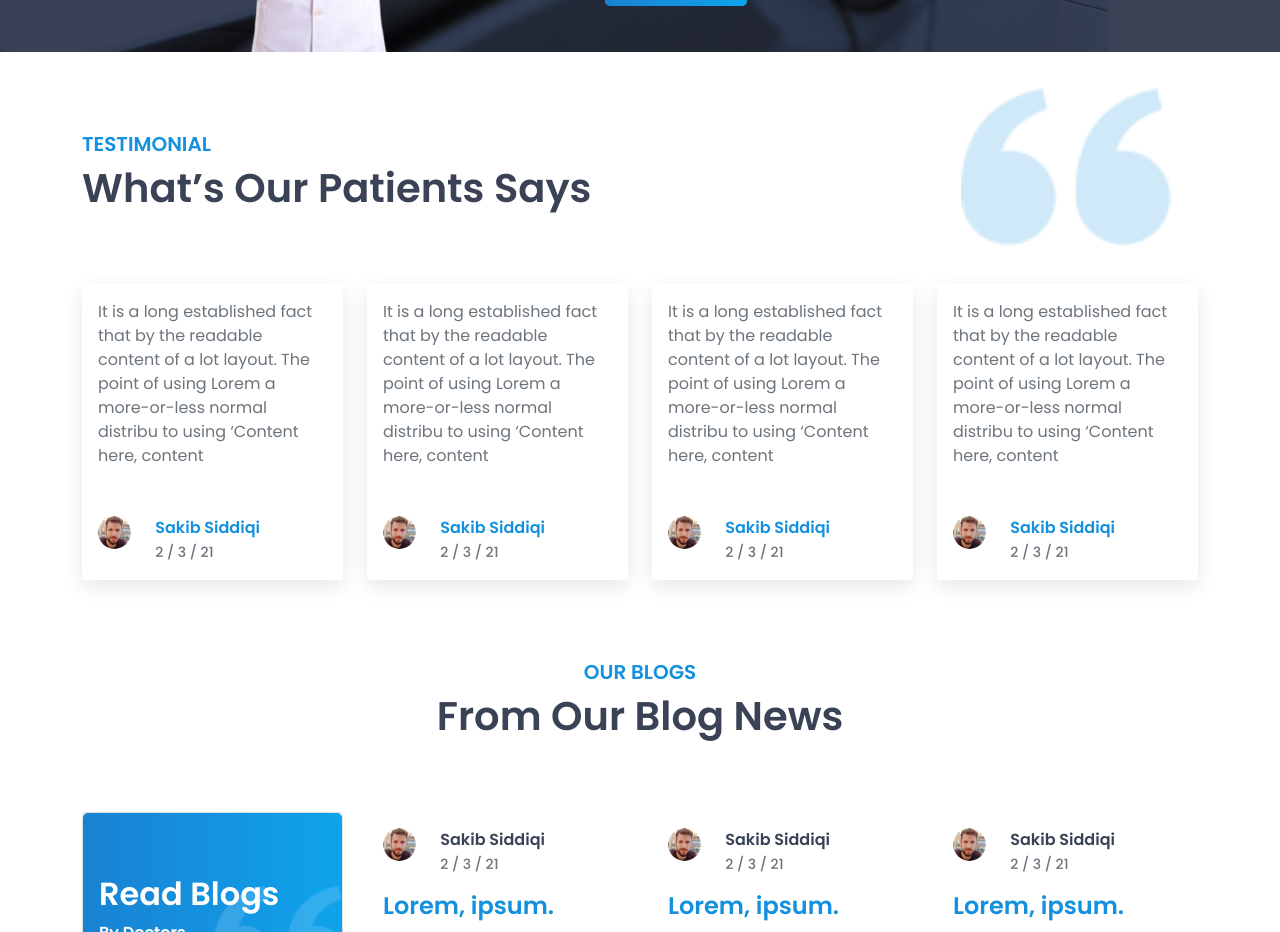
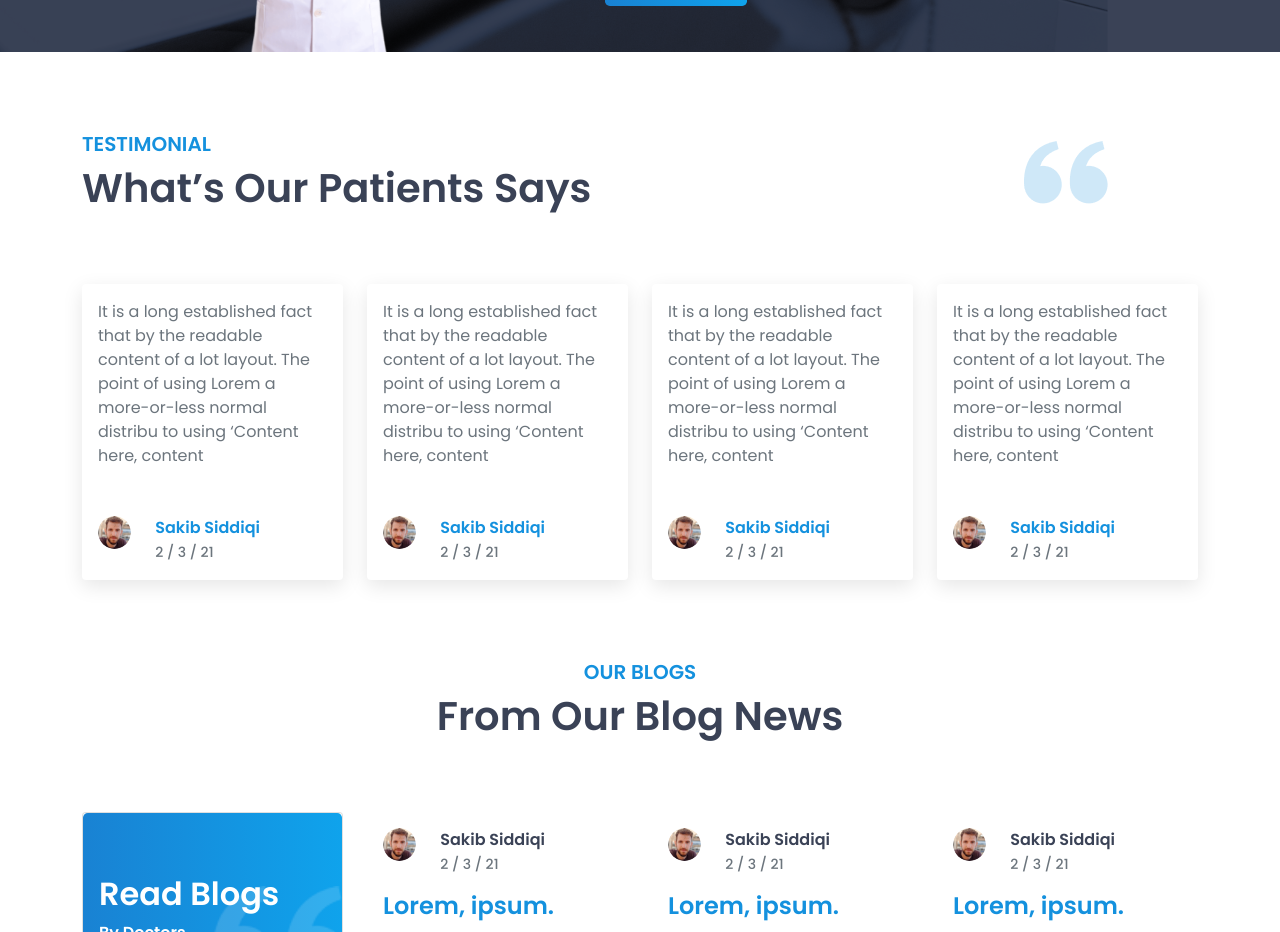
Before and after one commit to sakib-siddiqi/MERN-Doctors-Portal, a React (Create React App) app in the folder React-Doctors-Portal/: page / in a window 1280 px wide. Shown: the part 2260-3192 px from the top of the page. Built offline with nearby package versions, Linux system fonts and the light colour scheme.

Commit message:
update styel

```diff
--- a/React-Doctors-Portal/src/Styles/myClasses.css
+++ b/React-Doctors-Portal/src/Styles/myClasses.css
@@ -69,7 +69,7 @@ Background
   object-fit: cover;
   top: 10%;
   left: 80%;
-  transform: translateY(-50%) scale(2.5);
+  transform: translateY(-50%) scale(1);
   z-index: 0;
 }
 /* hover primary */
```
